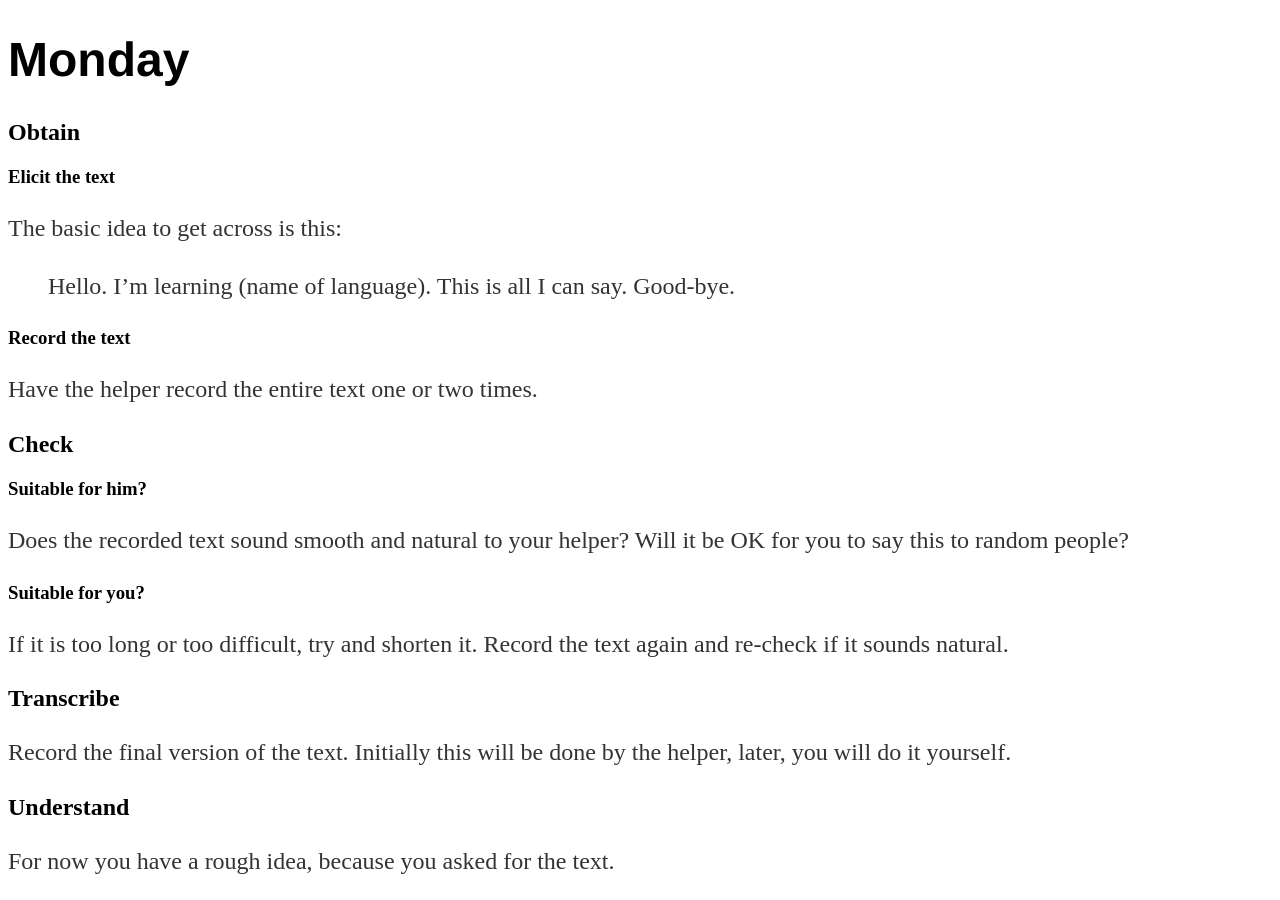
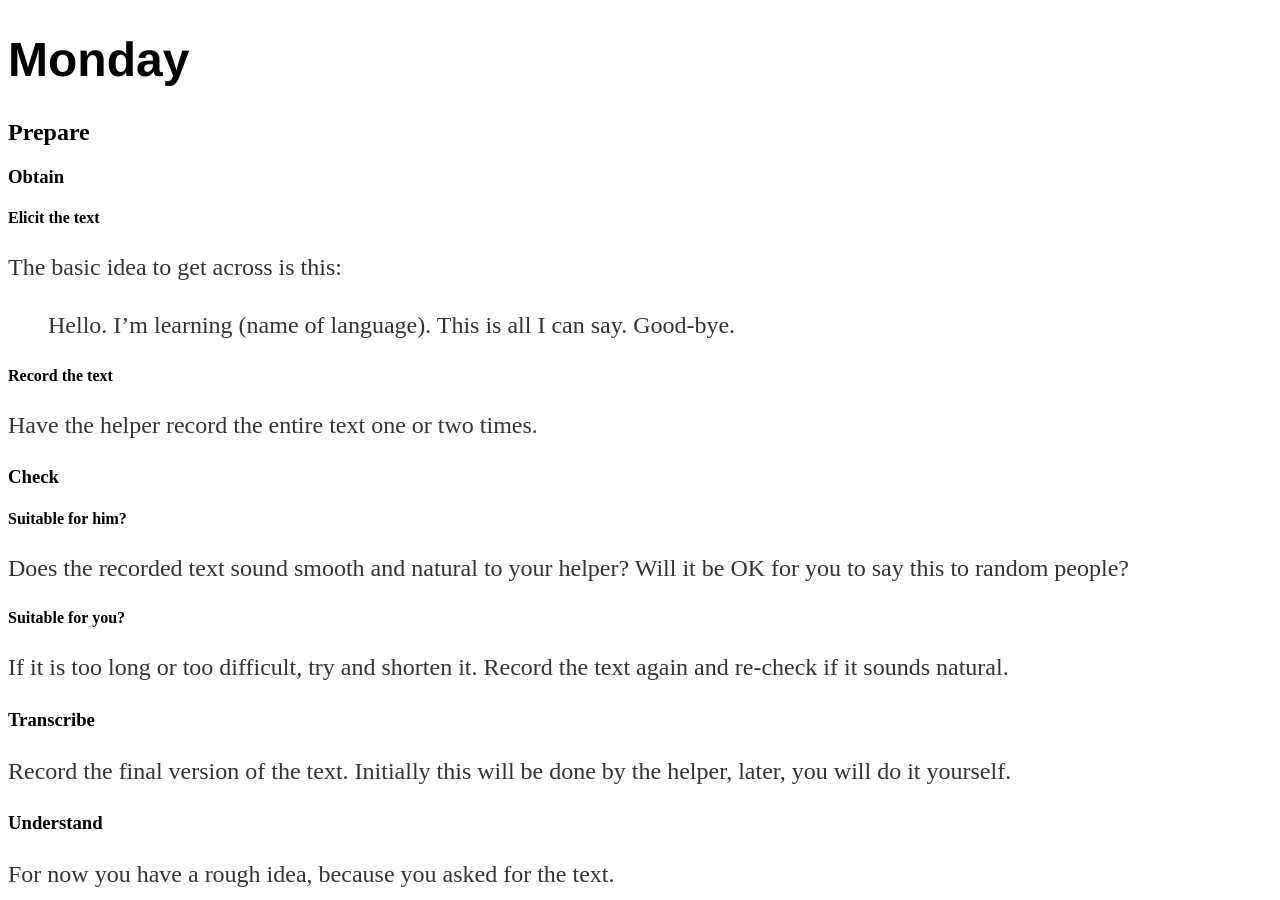
Before and after one commit to nczempin/ll, a Jekyll site: the page built from index.md, in a window 1280 px wide and 900 px high. Built offline with Jekyll 4.4.1, drawn with Linux system fonts in a browser that asks for light colours.

Commit message:
Update index.md

```diff
--- a/index.md
+++ b/index.md
@@ -4,29 +4,32 @@ title: "Language Acquisition Made Practical"
 ---
 
 # Monday
-## Obtain
-### Elicit the text
+
+## Prepare
+
+### Obtain
+#### Elicit the text
 The basic idea to get across is this:
 > Hello.
 > I'm learning (name of language).
 > This is all I can say.
 > Good-bye.
 
-### Record the text
+#### Record the text
 
 Have the helper record the entire text one or two times.
 
-## Check
-### Suitable for him?
+### Check
+#### Suitable for him?
 Does the recorded text sound smooth and natural to your helper? Will it be OK for you to say this to random people?
-### Suitable for you?
+#### Suitable for you?
 If it is too long or too difficult, try and shorten it.
 Record the text again and re-check if it sounds natural.
-## Transcribe
+### Transcribe
 Record the final version of the text. Initially this will be done by the helper, later, you will do it yourself.
-## Understand
+### Understand
 For now you have a rough idea, because you asked for the text.
-## Note Opportunities and Classify
+### Note Opportunities and Classify
 Note and classify new sounds and sentence patterns.
 
 Note mistakes/problems and classify them. For example
@@ -40,15 +43,15 @@ Draw a wavy line under these points in the transcript
 3. needed vocabulary
 4. topics you want to talk about
 
-## Record
+### Record
 
 Record three simple exercises that will help you say your text with help you say your text with flow and confidence.
 
-### Whole Text Listening Drill
+#### Whole Text Listening Drill
 Instructions: "Listen Only"
 Record the entire text 3 successive times without interruption.
 
-### Sentence Mimicry Drill - Part A
+#### Sentence Mimicry Drill - Part A
 Instructions: "Mimic each sentence during the pause"
 1. Read each sentence once
 2. leave a pause long enough for the sentence.
@@ -60,7 +63,7 @@ Instructions: "Mimic each sentence during the pause"
 before moving on to the next sentence, and repeat for each sentence.
 
 In the pauses, silently voice the sentence to find a good pause length.
-### Sentence Mimicry Drill - Part B
+#### Sentence Mimicry Drill - Part B
 1. Read first sentence once
 2. pause
 3. read second sentence
```
